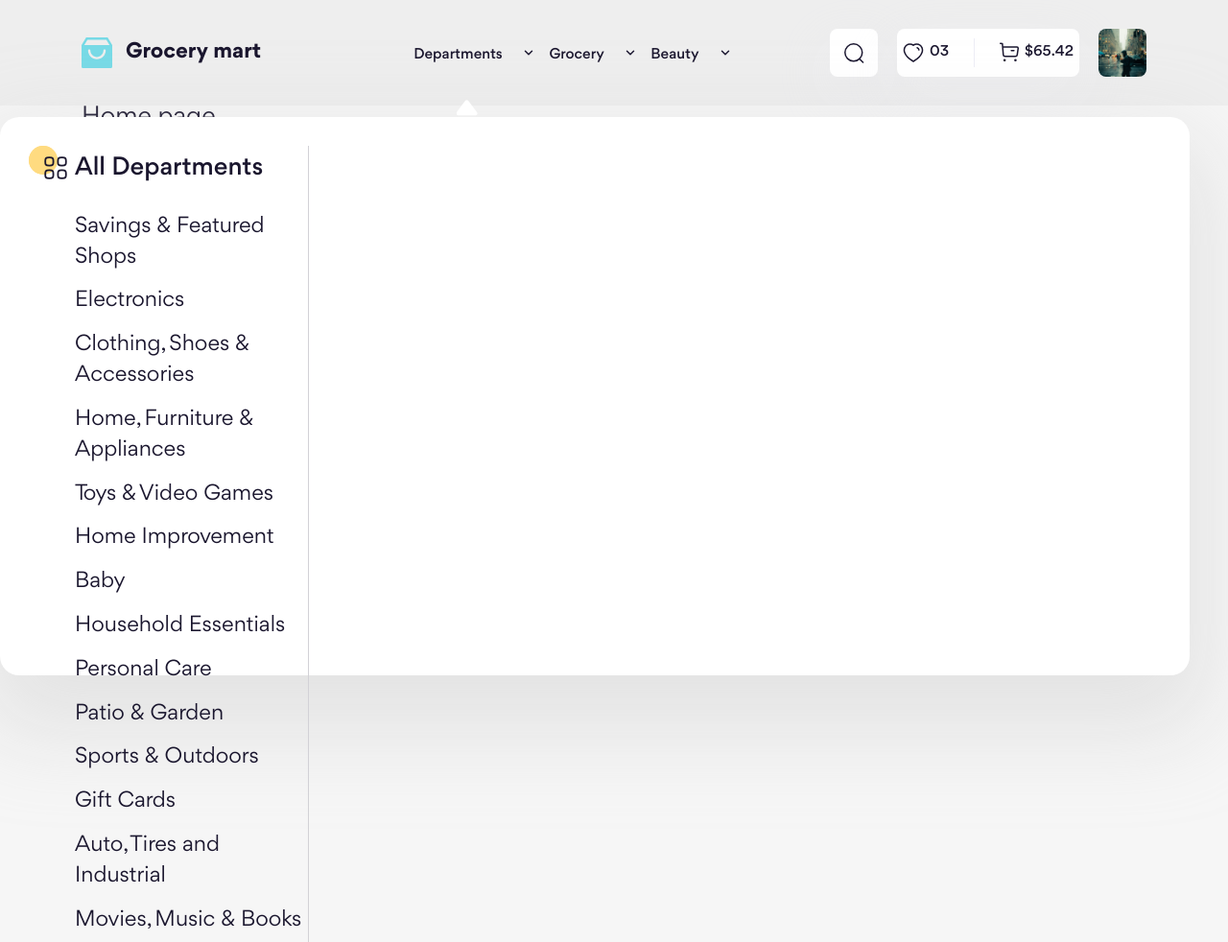
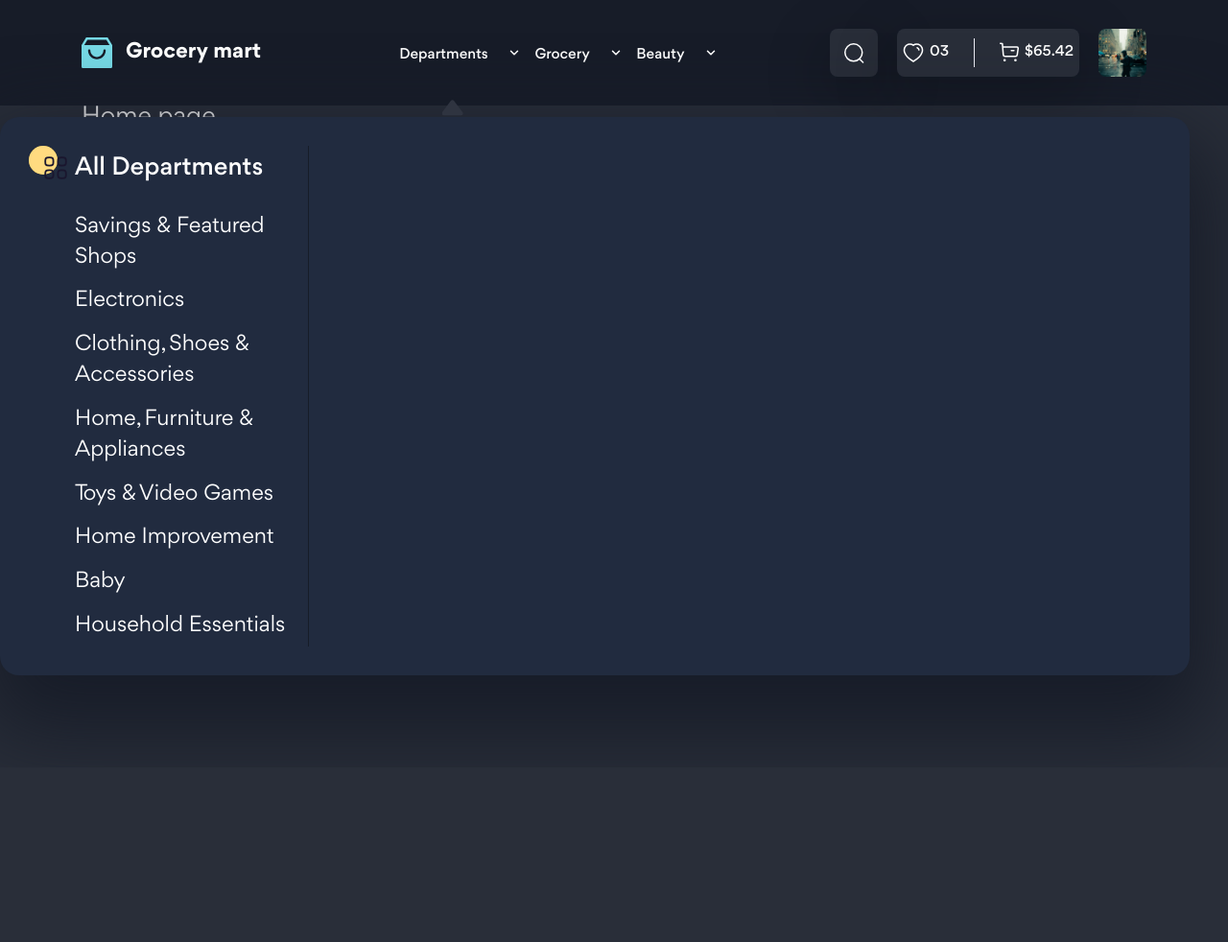
Before and after one commit to thanhnv1020495/Project-08, a website: page index.html in a window 1280 px wide. Shown: the whole page at 96% size. After the commit the page ends 800 px from the top, so only its background shows below. Drawn offline with Linux system fonts and the light colour scheme.

Commit message:
fix part apartments

```diff
--- a/index.html
+++ b/index.html
@@ -1,5 +1,5 @@
 <!DOCTYPE html>
-<html lang="en" class="">
+<html lang="en" class="dark">
     <head>
         <meta charset="UTF-8" />
         <meta name="viewport" content="width=device-width, initial-scale=1.0" />
--- a/scss/components/_dropdown.scss
+++ b/scss/components/_dropdown.scss
@@ -6,7 +6,7 @@
     // display: none;
 
     &__inner {
-        max-height: min(582px, 100vh - 154px);
+        --inner-max-height: min(582px, 100vh - 154px);
         position: relative;
         padding: 30px;
         border-radius: 20px;
@@ -24,9 +24,11 @@
     }
 
     .top-menu {
-        height: 100%;
+        max-height: calc(var(--inner-max-height) - 60px);
 
         &__main {
+            max-height: inherit;
+            overflow-y: auto;
             height: 100%;
             width: 292px;
             border-right: 1px solid var(--top-menu-border-color);
@@ -59,6 +61,7 @@
             position: absolute;
             right: -10px;
             bottom: -5px;
+            filter: var(-menu-column-icon-color);
         }
 
         &__heading {
--- a/scss/components/logo.scss
+++ b/scss/components/logo.scss
@@ -8,6 +8,10 @@
     @include abstracts.breakpoint(lg) {
         gap: 10px;
         margin-left: 39px;
+    }
+
+    @include abstracts.breakpoint(md) {
+        margin-left: 0;
     }
 
     &__title {
--- a/scss/layout/_header.scss
+++ b/scss/layout/_header.scss
@@ -7,9 +7,9 @@
 
 .header {
     background: var(--header-bg-color);
-    // @include abstracts.breakpoint(lg) {
-    //     width: 100px;
-    // }
+    @include abstracts.breakpoint(lg) {
+        box-shadow: 0px 20px 60px 10px rgba(237, 237, 246, 0.2);
+    }
 
     // @include abstracts.breakpoint(sm) {
     //     width: 50px;
@@ -20,12 +20,11 @@
     padding: 30px 0;
     @extend %flexItemsCenter;
 
-    @include abstracts.breakpoint (lg) {
+    @include abstracts.breakpoint(lg) {
         padding: 20px;
     }
 
-
-    @include abstracts.breakpoint (sm) {
+    @include abstracts.breakpoint(sm) {
         padding: 16px;
     }
     &__more {
@@ -38,15 +37,15 @@
 }
 
 .navbar {
+    margin-left: 129px;
 
-     @include abstracts.breakpoint(xl) {
-        margin-left: 50px;
+    @include abstracts.breakpoint(xl) {
+        margin-left: 28px;
     }
     @include abstracts.breakpoint(lg) {
         display: none;
     }
     // margin-right: auto;
-    margin-left: 144px;
 
     &__list {
         @extend %flexItemsCenter;
--- a/scss/theme/_dark.scss
+++ b/scss/theme/_dark.scss
@@ -1,16 +1,24 @@
+@use "../abstracts";
+
 html.dark {
     --text-color: #ffffff;
-    --icon-color: brightness(0) saturate(100%) invert(99%) sepia(5%) saturate(0%) hue-rotate(8deg) brightness(105%) contrast(100%);;
-    --header-bg-color: #171C28;
+    --icon-color: brightness(0) saturate(100%) invert(99%) sepia(5%)
+        saturate(0%) hue-rotate(8deg) brightness(105%) contrast(100%);
+    --header-bg-color: #171c28;
     --top-action-bg-color: #292e39;
-    --top-action-shadow: rgba(0, 0, 0, 0.20);
-    --top-act-group-separate: #EDEDF6;
+    --top-action-shadow: rgba(0, 0, 0, 0.2);
+    --top-act-group-separate: #ededf6;
     --header-bg-group-title: #ffffff;
     --body-bg: #292e39;
 
-
     --dropdown-bg-color: #212b3f;
     --dropdown-shadow-theme: rgba(23, 28, 40, 04);
-    --dropdown-arrow-color: brightness(0) saturate(100%) invert(15%) sepia(28%) saturate(535%) hue-rotate(185deg) brightness(90%) contrast(83%);
+    --dropdown-arrow-color: brightness(0) saturate(100%) invert(15%) sepia(28%)
+        saturate(535%) hue-rotate(185deg) brightness(90%) contrast(83%);
     --top-menu-border-color: #171c28;
+     --menu-column-icon-color:  brightness(0) saturate(100%) invert(90%) sepia(8%) saturate(976%) hue-rotate(252deg) brightness(117%) contrast(97%);
+
+    @include abstracts.breakpoint(lg) {
+        --header-shadow-color: rgba(0, 0, 0, 0.2);
+    }
 }
--- a/scss/theme/_light.scss
+++ b/scss/theme/_light.scss
@@ -13,6 +13,7 @@ html {
 
     @include abstracts.breakpoint(lg) {
         --header-bg-color: #fff;
+         --header-shadow-color: rgba(237, 237, 246, 0.20);
     }
 
     // dropdown
@@ -20,4 +21,7 @@ html {
     --dropdown-bg-color: #fff;
     --dropdown-shadow-theme: rgba(200, 200, 200, 0.4);
     --top-menu-border-color: #d2d1d6;
+
+
+
 }
```
Also changed, not shown: assets/css/components/logo.css, assets/css/main.css, 2 other files.
